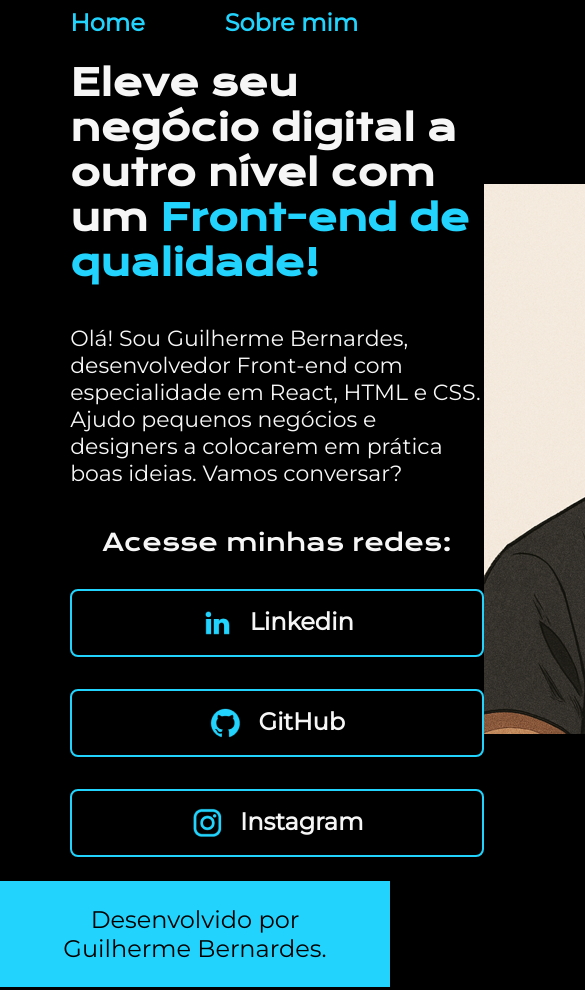
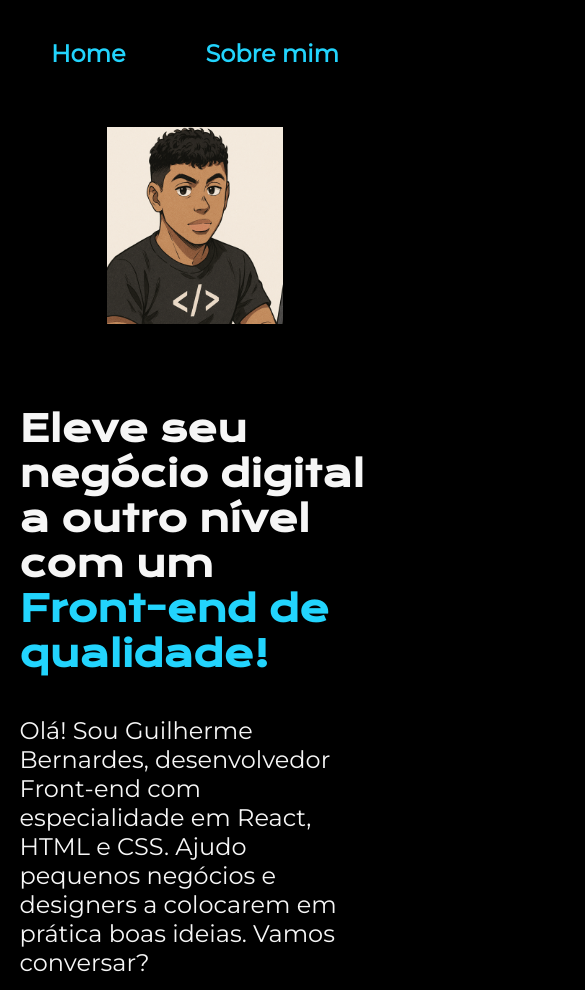
Before and after one commit to ohakwn/primeiro-portfolio, a plain HTML site: page index.html in a window 390 px wide. Shown: the top 990 px of the page, 585 px wide, since content can reach past the window. Drawn offline with nearby package versions, Linux system fonts and the light colour scheme.

Commit message:
Add files via upload

```diff
--- a/index.html
+++ b/index.html
@@ -19,21 +19,21 @@
             <p class="apresentacao__conteudo__texto">Olá! Sou Guilherme Bernardes, desenvolvedor Front-end com especialidade em React, HTML e CSS. Ajudo pequenos negócios e designers a colocarem em prática boas ideias. Vamos conversar?</p>
             <div class="apresentacao__links">
                 <h2 class="apresentacao_links_subtitulo">Acesse minhas redes: </h2>
-                <a class="apresentacao__links__link" href="https://www.linkedin.com/in/guilherme-bernardes-70461b21a/">
+                <a class="apresentacao__links__apresentacao" href="https://www.linkedin.com/in/guilherme-bernardes-70461b21a/" target="_blank">
                     <img src="./assets/linkedin.png">
                     Linkedin
                 </a>
-                <a class="apresentacao__links__link" href="https://github.com/ohakwn">
+                <a class="apresentacao__links__apresentacao" href="https://github.com/ohakwn" target="_blank">
                     <img src="./assets/github.png">
                     GitHub
                 </a>
-                <a class="apresentacao__links__link" href="https://www.instagram.com/guieduardoxd/">
+                <a class="apresentacao__links__apresentacao" href="https://www.instagram.com/guieduardoxd/" target="_blank">
                     <img src="./assets/instagram.png">
                     Instagram
                 </a>
             </div>
         </selection>
-        <img src="./assets/icon.png" alt="Imagem de Guilherme Bernardes em formato anime">
+        <img class="apresentacao__imagem" src="./assets/icon.png" alt="Imagem de Guilherme Bernardes em formato anime">
     </main>
     <footer class="rodape">
         <p>Desenvolvido por Guilherme Bernardes.</p>
--- a/styles/style.css
+++ b/styles/style.css
@@ -32,7 +32,7 @@ body {
 
 .cabecalho__menu__link {
     color: var(--cor-terciaria);
-    font-size: 24px;
+    font-size: 1.5rem;
     font-weight:600;
     font-family: var(--fonte-secundaria);
     text-decoration: none;
@@ -43,17 +43,18 @@ body {
     display: flex;
     align-items: center;
     justify-content: space-between;
+    gap: 82px;
 }
 
 .apresentacao__conteudo {
-    width: 615px;
+    width: 50%;
     display: flex;
     flex-direction: column;
     gap: 40px;
 }
 
 .apresentacao__conteudo__titulo {
-    font-size: 36px;
+    font-size: 2.25rem;
     font-family: var(--fonte-primaria);
 }
 
@@ -62,7 +63,7 @@ body {
 }
 
 .apresentacao__conteudo__texto {
-    font-size: 22px;
+    font-size: 1.5rem;
     font-weight: 400;
     font-family: var(--fonte-secundaria);
 }
@@ -78,18 +79,18 @@ body {
 .apresentacao_links_subtitulo {
     font-family: var(--fonte-primaria);
     font-weight: 400;
-    font-size: 24px;
+    font-size: 1.5rem;
 }
 
-.apresentacao__links__link {
+.apresentacao__links__apresentacao {
     display: flex;
     justify-content: center;
     gap: 16px;
-    width: 378px;
+    width: 50%;
     text-align:center;
     border: 2px solid var(--cor-terciaria);
     border-radius: 8px;
-    font-size: 24px;
+    font-size: 1.5rem;
     font-weight: 600;
     padding: 16px 16px;
     text-decoration: none;
@@ -98,16 +99,39 @@ body {
 
 }
 
-.apresentacao__links__link:hover {
+.apresentacao__links__apresentacao:hover {
     background-color: var(--cor-hover);
     width: 390px;
+}
+
+.apresentacao__imagem {
+    width: 50%;
 }
 
 .rodape {
     color: var(--cor-primaria);
     background-color: var(--cor-terciaria);
-    font-size: 24px;
+    font-size: 1.5rem;
     font-family: var(--fonte-secundaria);
     text-align: center;
     padding: 24px;
 }
+
+@media (max-width: 1200px) {
+    .cabecalho {
+        padding: 10%;
+    }
+
+    .cabecalho__menu {
+        justify-content: center;
+    }
+
+    .apresentacao {
+        flex-direction: column-reverse;
+        padding: 5%;
+    }
+
+    .apresentacao__conteudo {
+        width: 100%;
+    }
+}
```
Also changed, not shown: about.html (+1 -1 lines).
